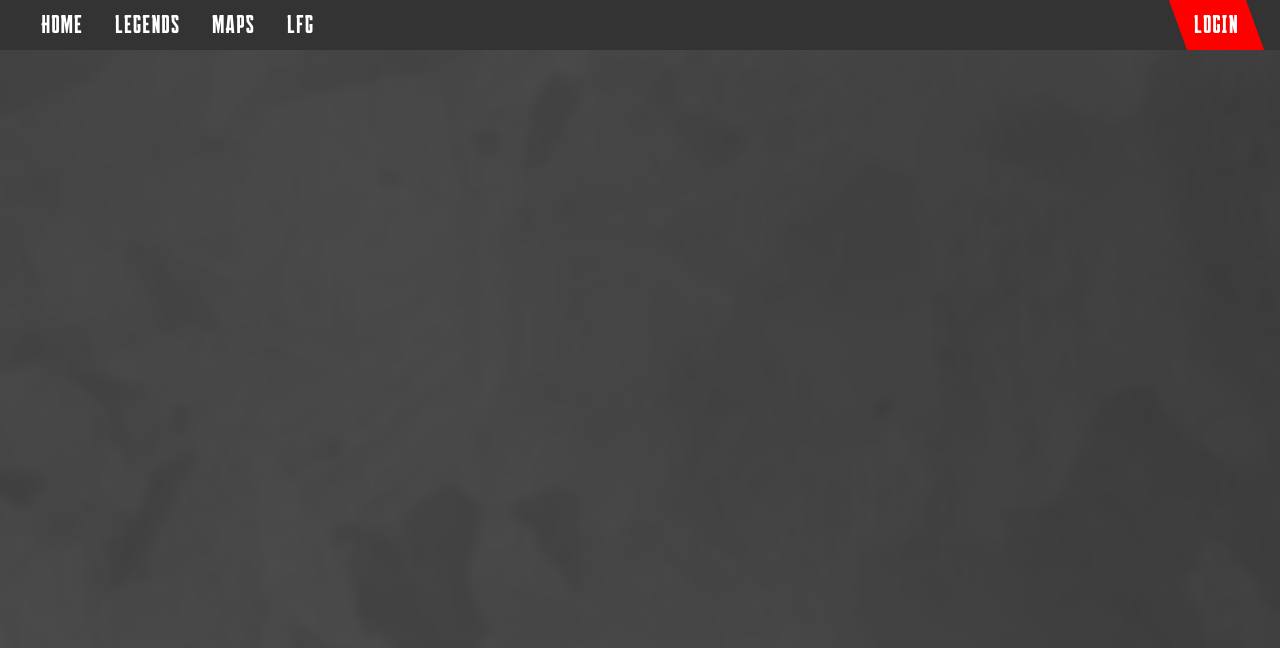
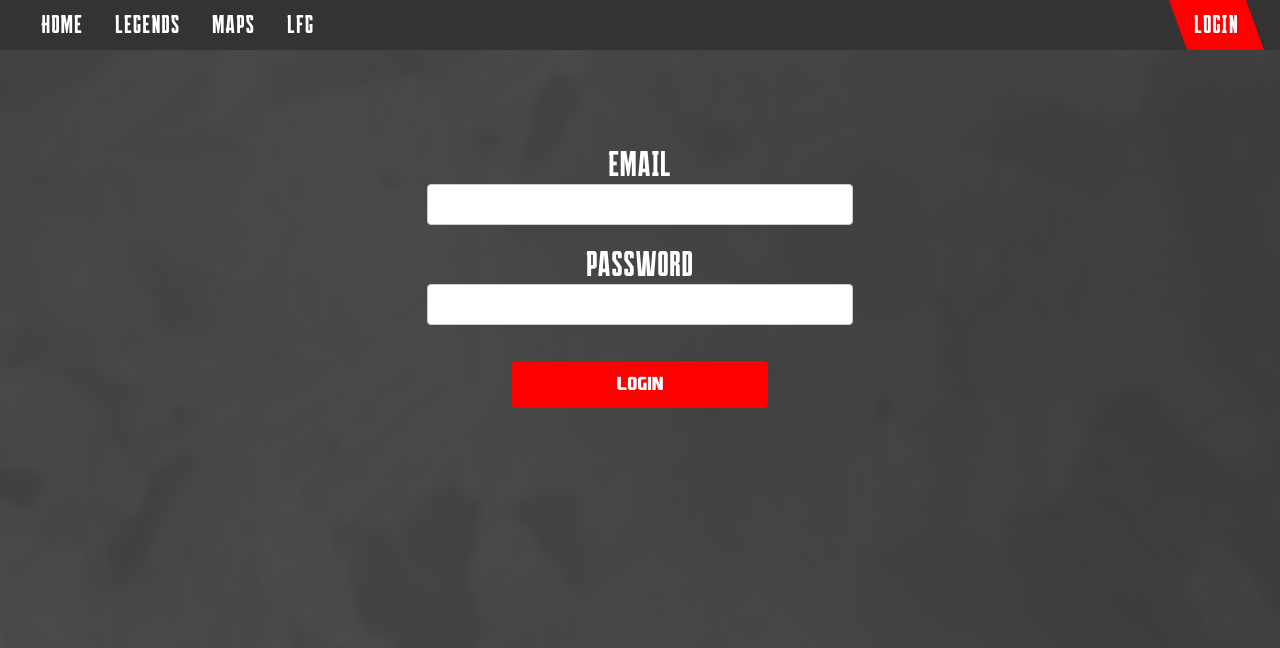
Before and after one commit to ZeriX911/The-Outlands, a PHP site: page /html/login.html in a window 1280 px wide. Shown: the top 648 px of the page. Run offline with PHP 8.4, Linux system fonts and the light colour scheme.

Commit message:
login reassign

```diff
--- a/css/styleLogin.css
+++ b/css/styleLogin.css
@@ -1,11 +1,21 @@
-#mainLogin {
-    margin-top: 10%;
+#Container {
+    margin-top: 150px;
     font-family: ApexLegends;
     text-align: center;
     color: white;
-    margin-bottom: 10%;
     font-size: x-small;
     letter-spacing: 1.5px;
+    display: block;
+    position: static;
+}
+
+label {
+    font-size: 25px;
+    margin-top: 25px;
+}
+
+#pwd-container {
+    margin-top: 25px;
 }
 
 main>h1:nth-of-type(1) {
@@ -16,7 +26,7 @@ main>h1:nth-of-type(2) {
     padding-top: 50px;
 }
 
-input[type=text],
+input[type=email],
 input[type=password] {
     width: 30%;
     border: 1px solid #ccc;
--- a/html/login.html
+++ b/html/login.html
@@ -25,8 +25,16 @@
                     </ul>
                 </nav>
             </header>
-            <main>
-
+            <main id="Container">
+                <div id="email-container"><label for="email">Email</label><br>
+                    <input type="email" name="email" id="email">
+                </div>
+                <div id="pwd-container"><label for="pwd">Password</label><br>
+                    <input type="password" name="pwd" id="pwd">
+                </div>
+                <div id="send-container">
+                    <input type="submit" value="LOGIN">
+                </div>
             </main>
             <footer>
                 <p>The Outlands Official Project</p>
```
